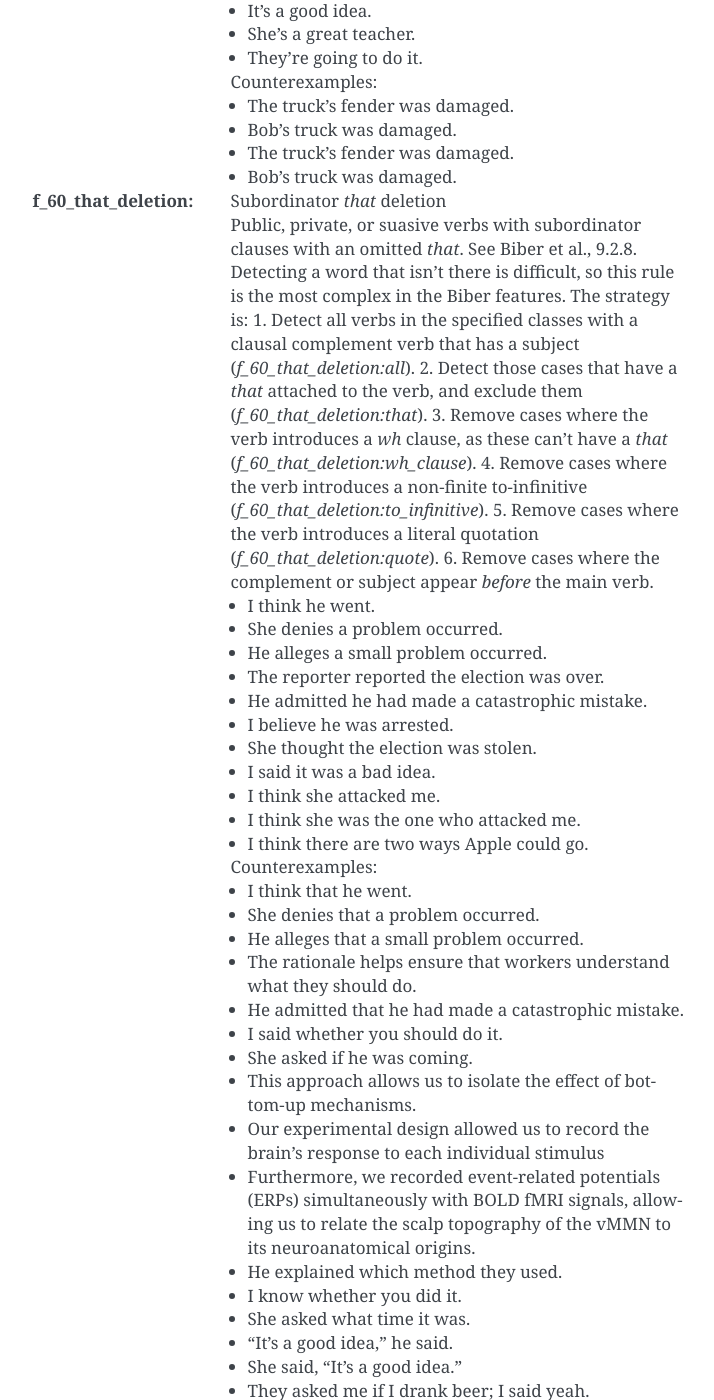
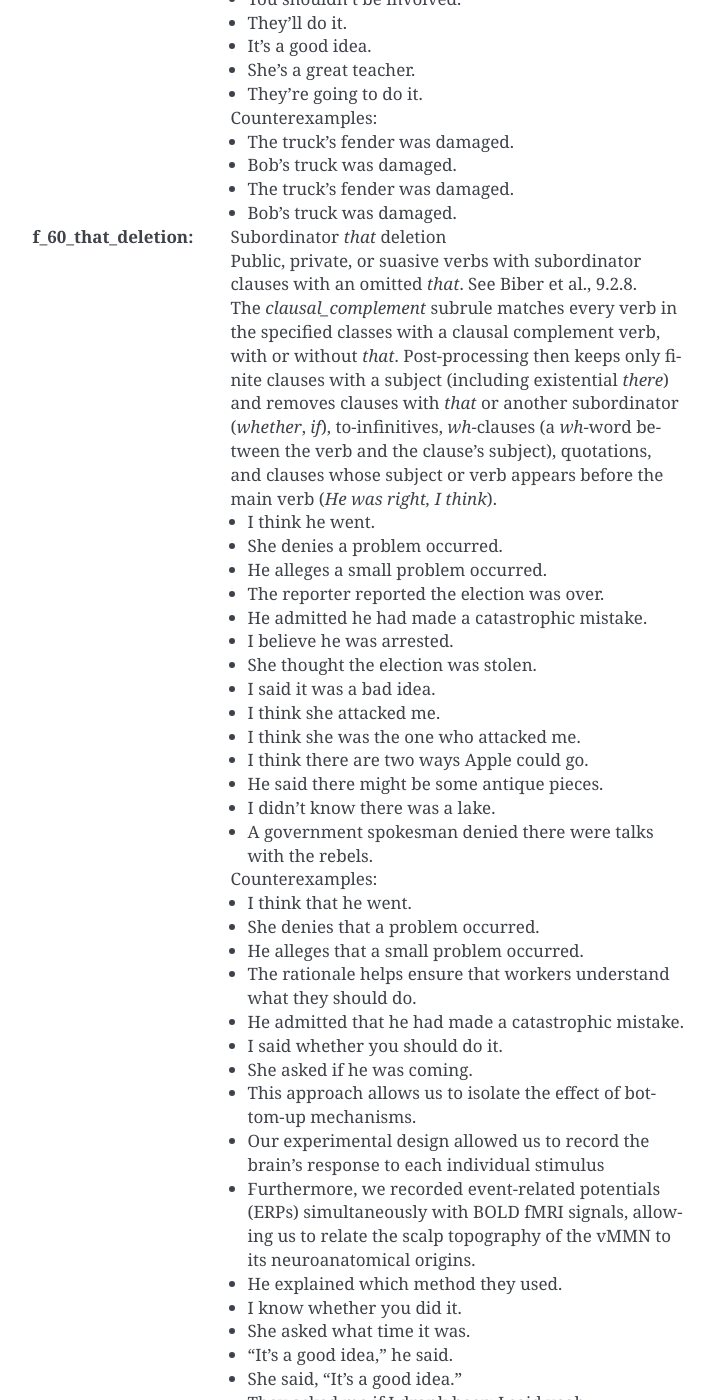
Before and after one commit to capnrefsmmat/matcherator, a Sphinx documentation site: the page built from docs/biber.rst, in a window 1280 px wide and 1400 px high, scrolled down 15947 px. Shown: the whole window, without its empty margins (396-1110 px from the left). Built offline with Sphinx 7.4.7, drawn with Linux system fonts in a browser that asks for light colours; some of the changed text lies outside the part shown.

Commit message:
Simplify f_60_that_deletion and fix existential "there"
Replace the five f_60 subrules, which each repeated the anchor verb
list, with a single DependencyMatcher subrule matching verbs with a
clausal complement. Move the exclusions (subordinators, to-infinitives,
wh-clauses, quotations, small clauses, and clauses before the verb) into
the post-processing filter.

Accept existential "there" (expl) as a clause subject, fixing the failing
"I think there are two ways Apple could go" example. Detect wh-clauses
with words between the verb and the wh-word ("asked me what I was
watching"), which were previously counted as that-deletion.

Remove duplicate and non-lemma entries from the verb list, and add
examples and counterexamples for these cases.

Co-Authored-By: Claude Opus 5.5 <noreply@anthropic.com>

```diff
--- a/docs/pseudobiber-reference.rst
+++ b/docs/pseudobiber-reference.rst
@@ -435,7 +435,7 @@
 
    Relative clauses that refer to the predicate of a clause or to a whole clause or sentence, rather than just to a noun phrase. See Biber et al., 8.7.1.1.
 
-   Biber's heuristic, *which* after punctuation, also matches every non-restrictive relative clause modifying a noun, which are far more common. Distinguishing the two is difficult because spaCy usually attaches a sentence relative to the nearest noun as an ordinary relative clause, so we look for several cues: (1) spaCy attaches the clause to a verb instead of a noun (`verb_attached`, `verb_attached_xcomp`); (2) the relative clause's verb usually takes a clause as its subject, as in *which means* or *which surprised everyone* (`clausal_verb`); (3) the clause evaluates the situation, as in *which is good* or *which is a shame* (`evaluation`); (4) *which is why* (`why`); (5) a plural antecedent with a singular verb, as in *mangoes, which is disgusting* (`agreement`); (6) prepositional phrases such as *in which case* or *for which reason* (`pied_piped`).
+   Biber's heuristic, *which* after punctuation, also matches every non-restrictive relative clause modifying a noun, which are far more common. Distinguishing the two is difficult because spaCy usually attaches a sentence relative to the nearest noun as an ordinary relative clause, so we look for several cues: (1) spaCy attaches the clause to a verb instead of a noun (``verb_attached``, ``verb_attached_xcomp``); (2) the relative clause's verb usually takes a clause as its subject, as in *which means* or *which surprised everyone* (``clausal_verb``); (3) the clause evaluates the situation, as in *which is good* or *which is a shame* (``evaluation``); (4) *which is why* (``why``); (5) a plural antecedent with a singular verb, as in *mangoes, which is disgusting* (``agreement``); (6) prepositional phrases such as *in which case* or *for which reason* (``pied_piped``).
 
    Post-processing then removes clauses attached to a noun that are followed by that noun's governing verb (*The car, which runs poorly, was falling apart*), clauses attached to a noun with a plural verb (sentence relatives always take singular verbs), and questions like *which of you...*, and counts each *which* only once.
 
@@ -765,7 +765,7 @@
 
    Public, private, or suasive verbs with subordinator clauses with an omitted *that*. See Biber et al., 9.2.8.
 
-   Detecting a word that isn't there is difficult, so this rule is the most complex in the Biber features. The strategy is: 1. Detect all verbs in the specified classes with a clausal complement verb that has a subject (`f_60_that_deletion:all`). 2. Detect those cases that have a *that* attached to the verb, and exclude them (`f_60_that_deletion:that`). 3. Remove cases where the verb introduces a *wh* clause, as these can't have a *that* (`f_60_that_deletion:wh_clause`). 4. Remove cases where the verb introduces a non-finite to-infinitive (`f_60_that_deletion:to_infinitive`). 5. Remove cases where the verb introduces a literal quotation (`f_60_that_deletion:quote`). 6. Remove cases where the complement or subject appear *before* the main verb.
+   The `clausal_complement` subrule matches every verb in the specified classes with a clausal complement verb, with or without *that*. Post-processing then keeps only finite clauses with a subject (including existential *there*) and removes clauses with *that* or another subordinator (*whether*, *if*), to-infinitives, *wh*-clauses (a *wh*-word between the verb and the clause's subject), quotations, and clauses whose subject or verb appears before the main verb (*He was right, I think*).
 
    * I think he went.
    * She denies a problem occurred.
@@ -778,6 +778,9 @@
    * I think she attacked me.
    * I think she was the one who attacked me.
    * I think there are two ways Apple could go.
+   * He said there might be some antique pieces.
+   * I didn't know there was a lake.
+   * A government spokesman denied there were talks with the rebels.
 
    Counterexamples:
 
@@ -802,6 +805,11 @@
    * I found the door unlocked.
    * She returned home from school and found her mother gone.
    * When she didn't return, Mr. Jones reported her missing to police.
+   * Dad came home and asked me what I was watching.
+   * She explained to me what happened to her husband.
+   * We owe it to the families to find out what happened.
+   * I asked a film critic how often she sees movies she finds demeaning.
+   * I was sure I understood what nourished his soul.
 
 :f_61_stranded_preposition:
    Prepositions stranded at the end of a sentence or clause
```
Also changed, not shown: 2 other files.
